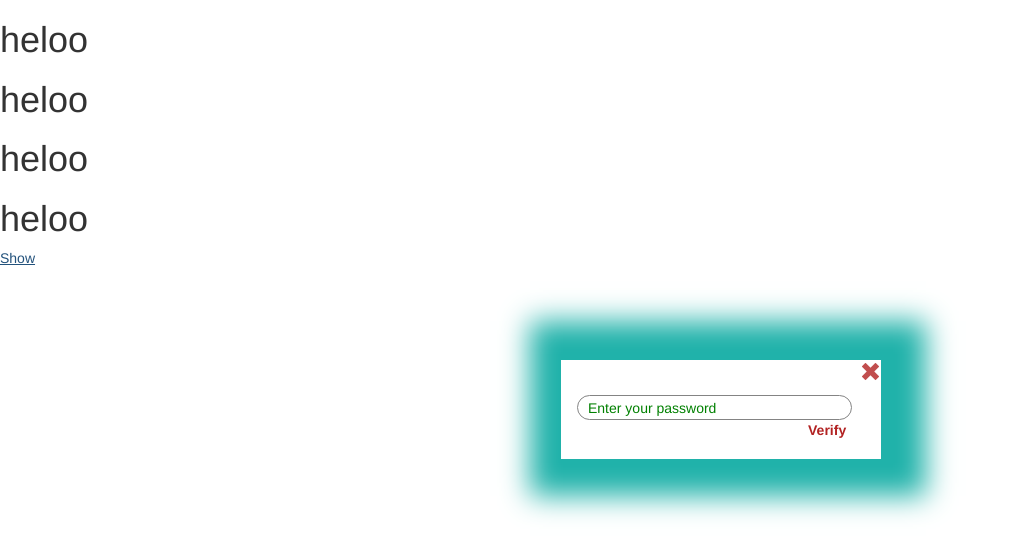
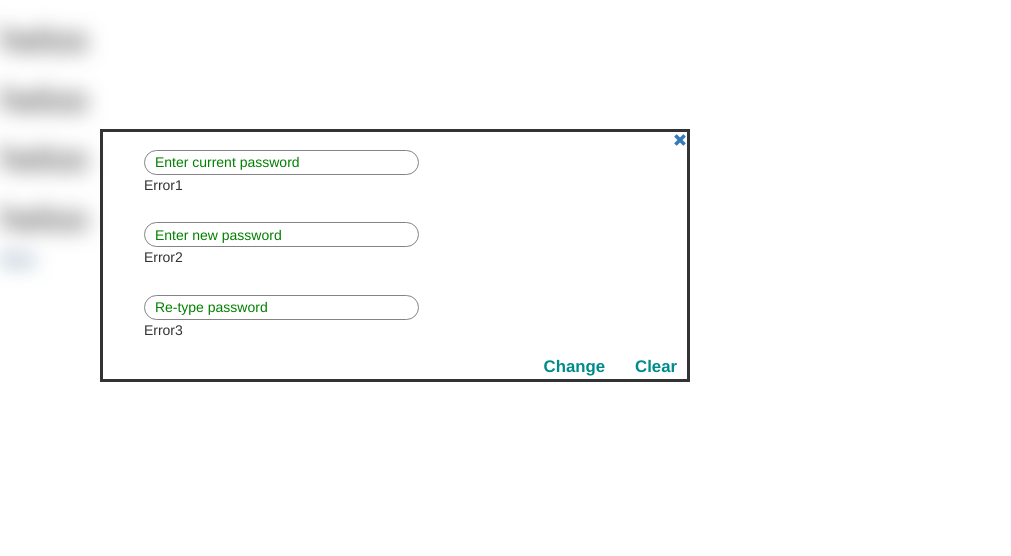
Before and after one commit to bapinmalakar/keep-secure, a website: page design.html in a window 1280 px wide. Both pictures are taken after a click on the link "Show". Shown: the whole page, without its empty margins (0-1011 px from the left). Drawn offline with nearby package versions, Linux system fonts and the light colour scheme.

Commit message:
change password design

```diff
--- a/app/design/css/home.css
+++ b/app/design/css/home.css
@@ -133,7 +133,31 @@ input::-webkit-input-placeholder{
     padding-left: 76%;
     padding-bottom: 10%;
 }
-
+#changePassword{
+    width: 590px;
+    border: solid;
+    position: absolute;
+    top: 129px;
+    left: 100px;
+}
+.passwordClose{
+    float: right;
+}
+.passwordBody div{
+    padding-top: 3%;
+    padding-left: 7%;
+}
+.passBtn{
+    padding-top: 1%;
+    float: right;
+    padding-right: 10px;
+}
+.passBtn a{
+    color: darkcyan;
+    font-size: larger;
+    font-stretch: ultra-expanded;
+    font-weight: 900;
+}
 .blur{
     -webkit-filter: blur(10px);
     -moz-filter: blur(10px);
--- a/app/scripts/home.js
+++ b/app/scripts/home.js
@@ -301,7 +301,7 @@ function displayDiv(addForm = false, headingDiv = false, editDiv = false) {
     }
 }
 function verifyAlertShow() {
-    $('#verify').show();
+    $('#verify').show(verifyDivInit);
     $('nav, #bodyDiv').addClass('blur');
 }
 function verifyAlertHide() {
@@ -384,6 +384,10 @@ function performTask() {
         }
     }
 }
+function verifyDivInit(){
+    $('#verify .body #verifyPassword').val('');
+    $('#verify .body .verifyError').text('');
+}
 
 ipcRenderer.on('receive-user-info', (event, args) => {
     userInfo = args;
--- a/design.html
+++ b/design.html
@@ -10,8 +10,8 @@
             console.log('Running');
             $('#modalShow').click(() => {
                 console.log('run');
-                $('#verify').show();
-                $('#bodyDiv').addClass('blur');
+                $('#changePassword').show();
+                $('#h111').addClass('blur');
             })
         })
     </script>
@@ -33,13 +33,29 @@
         </h1>
         <a id="modalShow" href="javascript:void(0);">Show</a>
     </div>
-    <div class="row" style="display:none;" id="verify">
-        <div class="close">
-            <a href="javascript:void(0)"><i class="glyphicon glyphicon-remove"></i></a>
+    <div style="display:none;" id="changePassword">
+        <div class="passwordClose">
+            <a href="javascript:void(0)" title="Close">
+                <i class="glyphicon glyphicon-remove"></i>
+            </a>
         </div>
-        <div class="body">
-                <input type="password" class="add" placeholder="Enter your password" style="margin-top:1%" id="password" />
-                <a href="javascript:void(0);"> Verify</a>
+        <div class="passwordBody">
+            <div>
+                <input type="password" class="add" placeholder="Enter current password" id="oldPassword" />
+                <p class="passErr">Error1</p>
+            </div>
+            <div>
+                <input type="password" class="add" placeholder="Enter new password" id="newPassword" />
+                <p class="passErr">Error2</p>
+            </div>
+            <div>
+                <input type="password" class="add" placeholder="Re-type password" id="confirmPassword" />
+                <p class="passErr">Error3</p>
+            </div>
+        </div>
+        <div class="passBtn">
+            <a href="javascript:void(0)" style="padding-right: 26px;">Change</a>
+            <a href="javascript:void(0)">Clear</a>
         </div>
     </div>
 </body>
```
Also changed, not shown: app/pages/home.html (+3 -2 lines).
